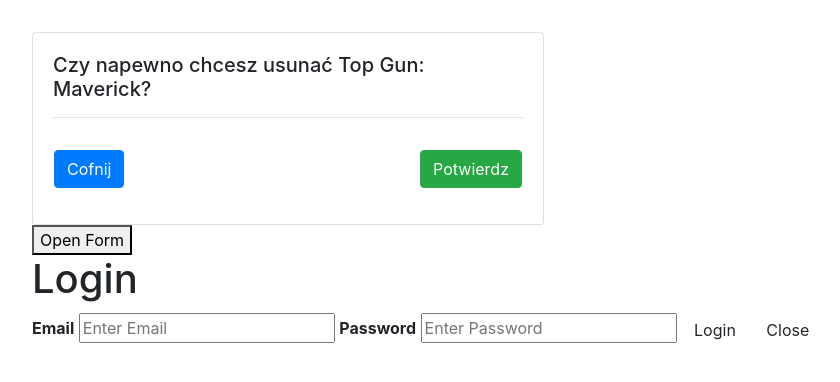
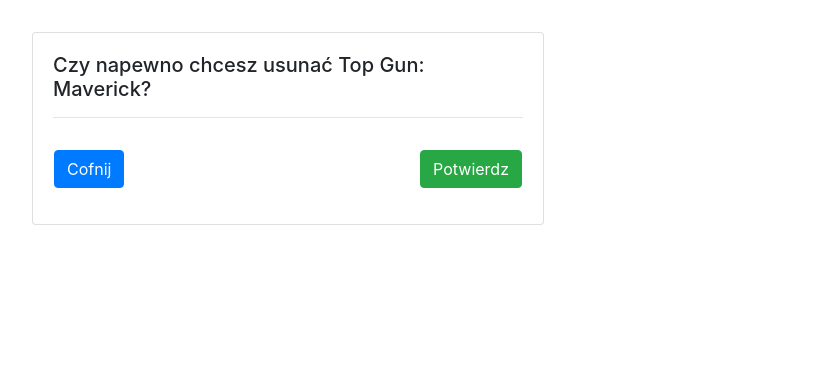
Before and after one commit to Rakiet/django-kino, a Django app: page /filmy/usun-film/4/ in a window 1280 px wide. Shown: the top 382 px of the page, without its empty margins (0-840 px from the left). Run offline with Django 3.2, Linux system fonts and the light colour scheme; a user stored in the database is signed in; data comes from the database, SQL or seed files in the repository; some libraries are stand-ins or nearby versions.

Commit message:
update view

```diff
--- a/templates/confirmDeleteMovie.html
+++ b/templates/confirmDeleteMovie.html
@@ -17,32 +17,4 @@
             </form>
         </div>
 </div>
-
-
-<button class="open-button" onclick="openForm()">Open Form</button>
-
-<div class="form-popup" id="myForm">
-  <form action="/action_page.php" class="form-container">
-    <h1>Login</h1>
-
-    <label for="email"><b>Email</b></label>
-    <input type="text" placeholder="Enter Email" name="email" required>
-
-    <label for="psw"><b>Password</b></label>
-    <input type="password" placeholder="Enter Password" name="psw" required>
-
-    <button type="submit" class="btn">Login</button>
-    <button type="button" class="btn cancel" onclick="closeForm()">Close</button>
-  </form>
-</div>
-
-<script>
-function openForm() {
-  document.getElementById("myForm").style.display = "block";
-}
-
-function closeForm() {
-  document.getElementById("myForm").style.display = "none";
-}
-</script>
 {% endblock %}
```
